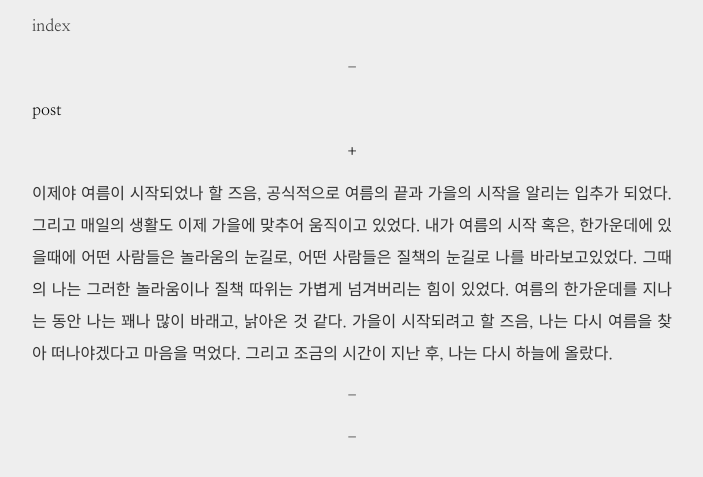
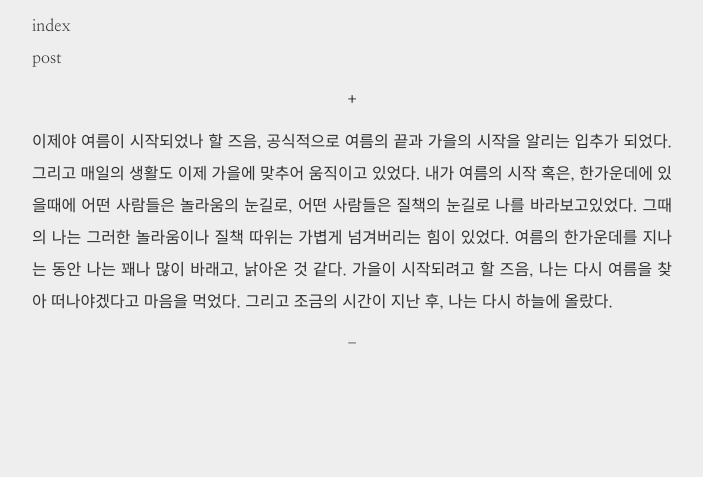
Before and after one commit to hellotarkim/hellotarkim.github.io, a Jekyll site: the page built from index.html, in a window 1280 px wide. Shown: the top 477 px of the page, without its empty margins (288-991 px from the left). Built offline with Jekyll 4.4.1, drawn with Linux system fonts in a browser that asks for light colours; the list of posts is cut into pages by our own code.

Commit message:
Update index.html

```diff
--- a/index.html
+++ b/index.html
@@ -8,28 +8,10 @@ author: tar
 리다이렉트 안될 경우
 -->
 
-<div class="pagination">
-  {% if page.previous.url %}
-    <a class="pagination-item newer" href="{{ page.previous.url | prepend: site.baseurl }}">+</a>
-  {% else %}
-    <span class="pagination-item newer">-</span>
-  {% endif %}
-</div>
-
 <div class="postsbox">
   <div class="posts">
-    {% for post in site.posts limit:1 %}
-      <a href="{{ post.url | prepend: site.baseurl }}">{{ content }}</a>
-    {% endfor %}
+    {{ content }}
   </div>
-</div>
-
-<div class="pagination">
-  {% if page.next.url %}
-    <a class="pagination-item older" href="{{ post.next.url | prepend: site.baseurl }}">+</a>
-  {% else %}
-    <span class="pagination-item older">-</span>
-  {% endif %}
 </div>
 
 <!--
```
